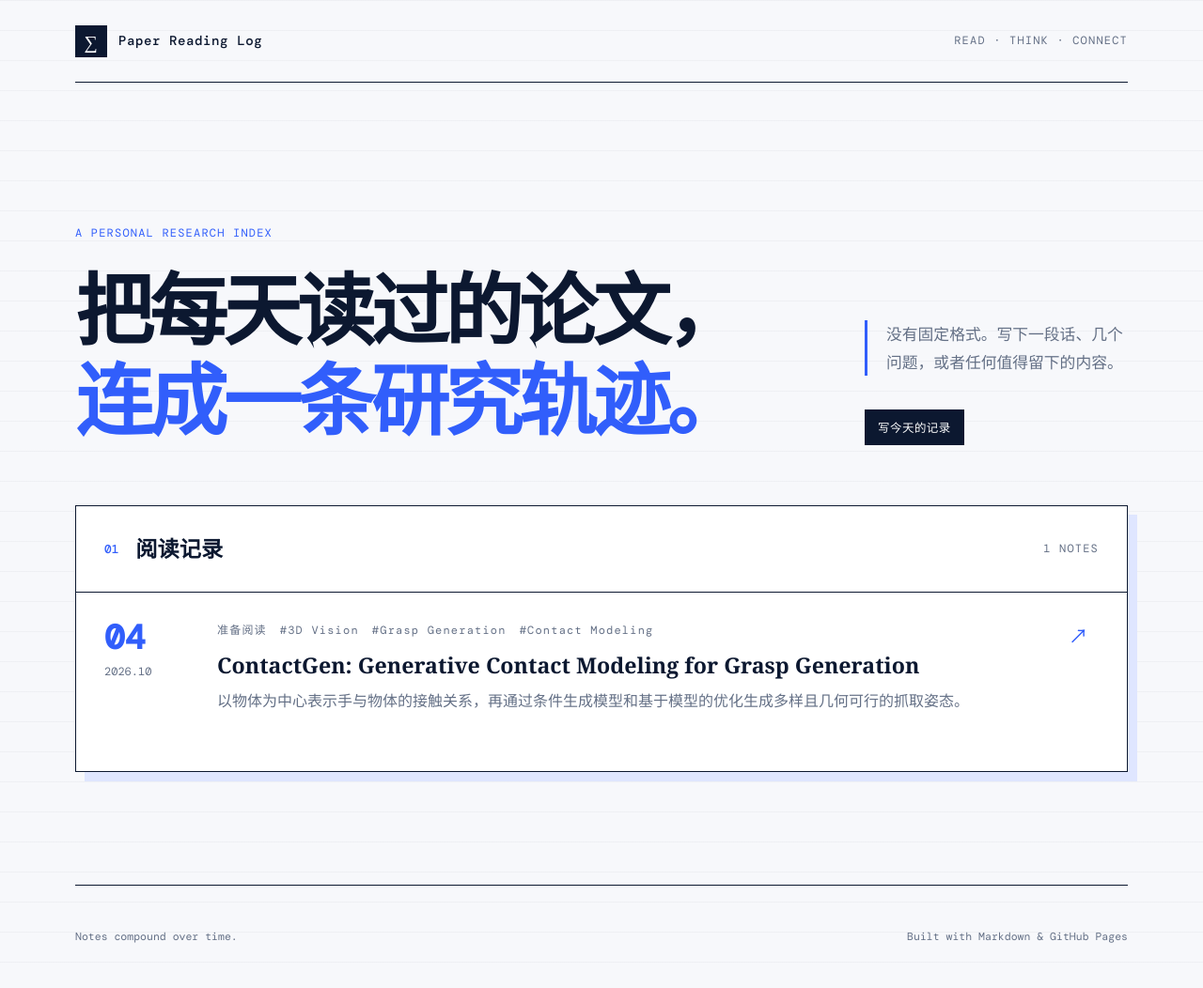
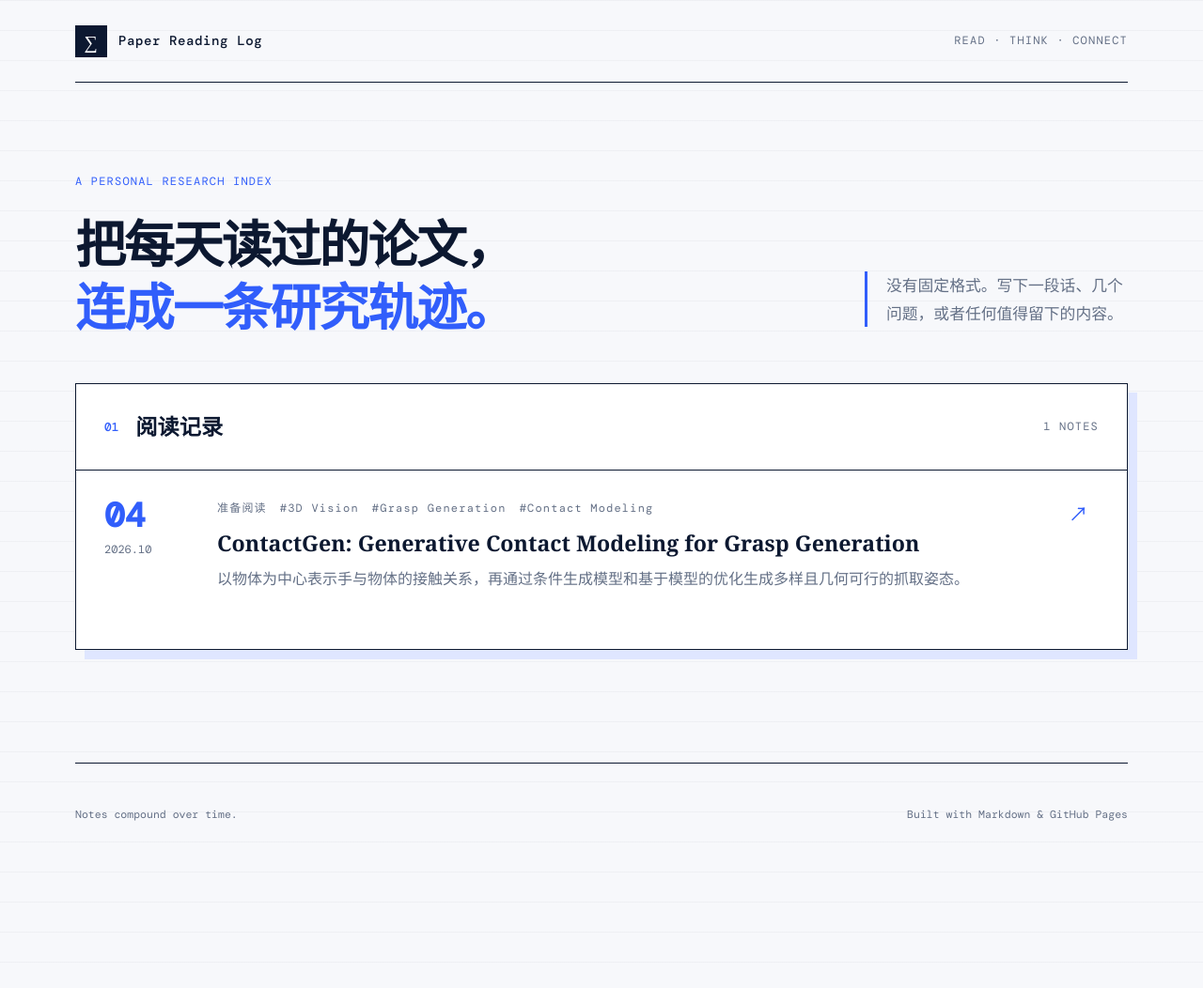
Before and after one commit to Kairui-SHI/paper-reading-log, a Jekyll site: the page built from index.html, in a window 1280 px wide. Shown: the whole page at 94% size. Built offline with Jekyll 4.4.1, drawn with Linux system fonts in a browser that asks for light colours; after the commit the page ends 922 px from its top, so only the background shows below that.

Commit message:
Simplify display and reduce heading sizes

```diff
--- a/_layouts/note.html
+++ b/_layouts/note.html
@@ -2,10 +2,7 @@
 layout: default
 ---
 <article class="note-page">
-  <div class="note-toolbar">
-    <a class="back-link" href="{{ '/' | relative_url }}">← 返回阅读记录</a>
-    <a class="edit-link" href="https://github.com/Kairui-SHI/paper-reading-log/edit/main/{{ page.path }}">在 GitHub 编辑</a>
-  </div>
+  <a class="back-link" href="{{ '/' | relative_url }}">← 返回阅读记录</a>
   <header class="note-header">
     <div class="note-kicker">
       <time datetime="{{ page.date | date_to_xmlschema }}">{{ page.date | date: "%Y · %m · %d" }}</time>
--- a/assets/css/style.css
+++ b/assets/css/style.css
@@ -78,8 +78,8 @@ footer {
 .header-note { color: var(--muted); }
 
 .hero {
-  min-height: 450px;
-  padding: 96px 0 64px;
+  min-height: 320px;
+  padding: 64px 0 48px;
   display: grid;
   grid-template-columns: 1fr 280px;
   gap: 56px;
@@ -90,9 +90,9 @@ footer {
 
 .hero h1 {
   margin: 0;
-  font-size: clamp(2.65rem, 6.5vw, 5.3rem);
-  line-height: 1.16;
-  letter-spacing: -.055em;
+  font-size: clamp(2.1rem, 4.2vw, 3.65rem);
+  line-height: 1.25;
+  letter-spacing: -.035em;
 }
 
 .hero h1 em {
@@ -107,23 +107,6 @@ footer {
   color: var(--muted);
   font-size: 1.05rem;
 }
-
-.hero-side { display: grid; gap: 24px; align-content: end; }
-
-.write-link,
-.edit-link {
-  width: fit-content;
-  padding: 10px 14px;
-  color: var(--white);
-  background: var(--ink);
-  font: 500 .78rem var(--mono);
-  letter-spacing: .04em;
-  text-decoration: none;
-  transition: background-color .2s ease, transform .2s ease;
-}
-
-.write-link:hover,
-.edit-link:hover { background: var(--blue); transform: translateY(-1px); }
 
 .ledger {
   margin-bottom: 120px;
@@ -184,11 +167,10 @@ footer {
 .empty-state code { color: var(--blue); font-family: var(--mono); }
 
 .note-page { width: min(780px, 100%); margin: 72px auto 120px; }
-.note-toolbar { margin-bottom: 56px; display: flex; justify-content: space-between; align-items: center; gap: 20px; }
-.back-link { color: var(--blue); text-decoration: none; }
+.back-link { display: inline-block; margin-bottom: 44px; color: var(--blue); text-decoration: none; }
 .note-header { padding-bottom: 44px; border-bottom: 1px solid var(--ink); }
 .note-kicker { display: flex; gap: 18px; color: var(--blue); }
-.note-header h1 { margin: 18px 0 8px; font-size: clamp(2.3rem, 6vw, 4.5rem); line-height: 1.2; letter-spacing: -.04em; }
+.note-header h1 { margin: 16px 0 8px; font-size: clamp(1.9rem, 4vw, 3rem); line-height: 1.28; letter-spacing: -.025em; }
 .authors { color: var(--muted); }
 .note-summary { margin: 32px 0 0; font-size: 1.2rem; }
 .note-actions { margin-top: 24px; display: flex; gap: 14px; }
@@ -211,8 +193,8 @@ footer {
 @media (max-width: 700px) {
   .site-header, main, footer { width: min(100% - 28px, 1120px); }
   .header-note { display: none; }
-  .hero { min-height: auto; padding: 66px 0 48px; grid-template-columns: 1fr; gap: 36px; }
-  .hero h1 { font-size: clamp(2.3rem, 12vw, 3.6rem); }
+  .hero { min-height: auto; padding: 48px 0 40px; grid-template-columns: 1fr; gap: 28px; }
+  .hero h1 { font-size: clamp(1.9rem, 9vw, 2.7rem); }
   .intro { max-width: 420px; }
   .ledger { margin-bottom: 72px; box-shadow: 5px 5px 0 var(--blue-soft); }
   .section-heading { padding: 20px; }
@@ -223,6 +205,6 @@ footer {
   .empty-state { padding: 42px 20px; grid-template-columns: 1fr; gap: 8px; }
   .empty-state > span { font-size: 2.6rem; }
   .note-page { margin-top: 48px; }
-  .note-toolbar { margin-bottom: 40px; }
+  .back-link { margin-bottom: 36px; }
   footer { padding: 28px 0; flex-direction: column; align-items: flex-start; justify-content: center; gap: 8px; }
 }
--- a/index.html
+++ b/index.html
@@ -7,10 +7,7 @@ title: 阅读记录
     <p class="eyebrow">A PERSONAL RESEARCH INDEX</p>
     <h1>把每天读过的论文，<br><em>连成一条研究轨迹。</em></h1>
   </div>
-  <div class="hero-side">
-    <p class="intro">没有固定格式。写下一段话、几个问题，或者任何值得留下的内容。</p>
-    <a class="write-link" href="https://github.com/Kairui-SHI/paper-reading-log/new/main/_notes">写今天的记录</a>
-  </div>
+  <p class="intro">没有固定格式。写下一段话、几个问题，或者任何值得留下的内容。</p>
 </section>
 
 <section class="ledger" aria-labelledby="notes-title">
```
Also changed, not shown: README.md.
